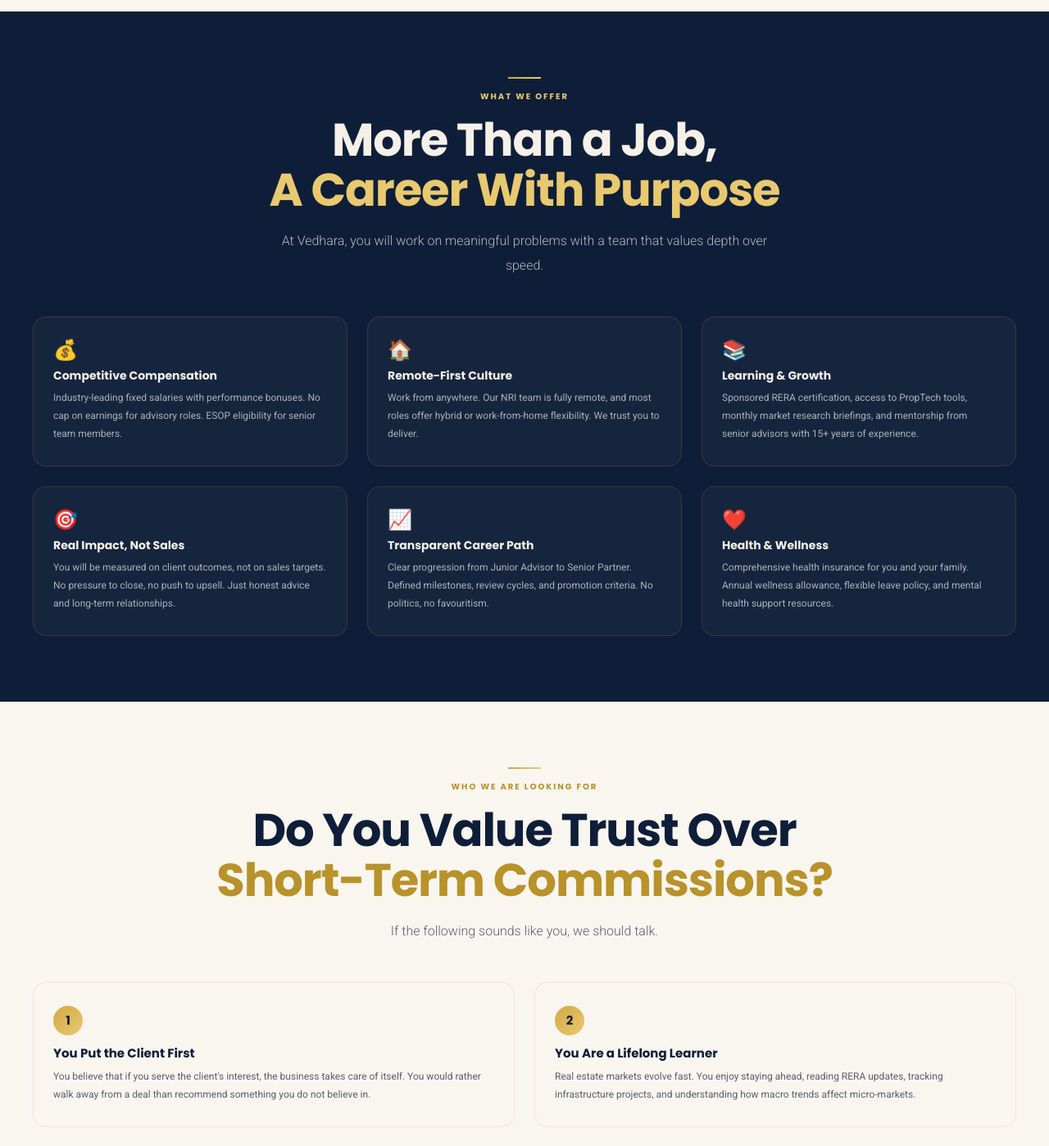
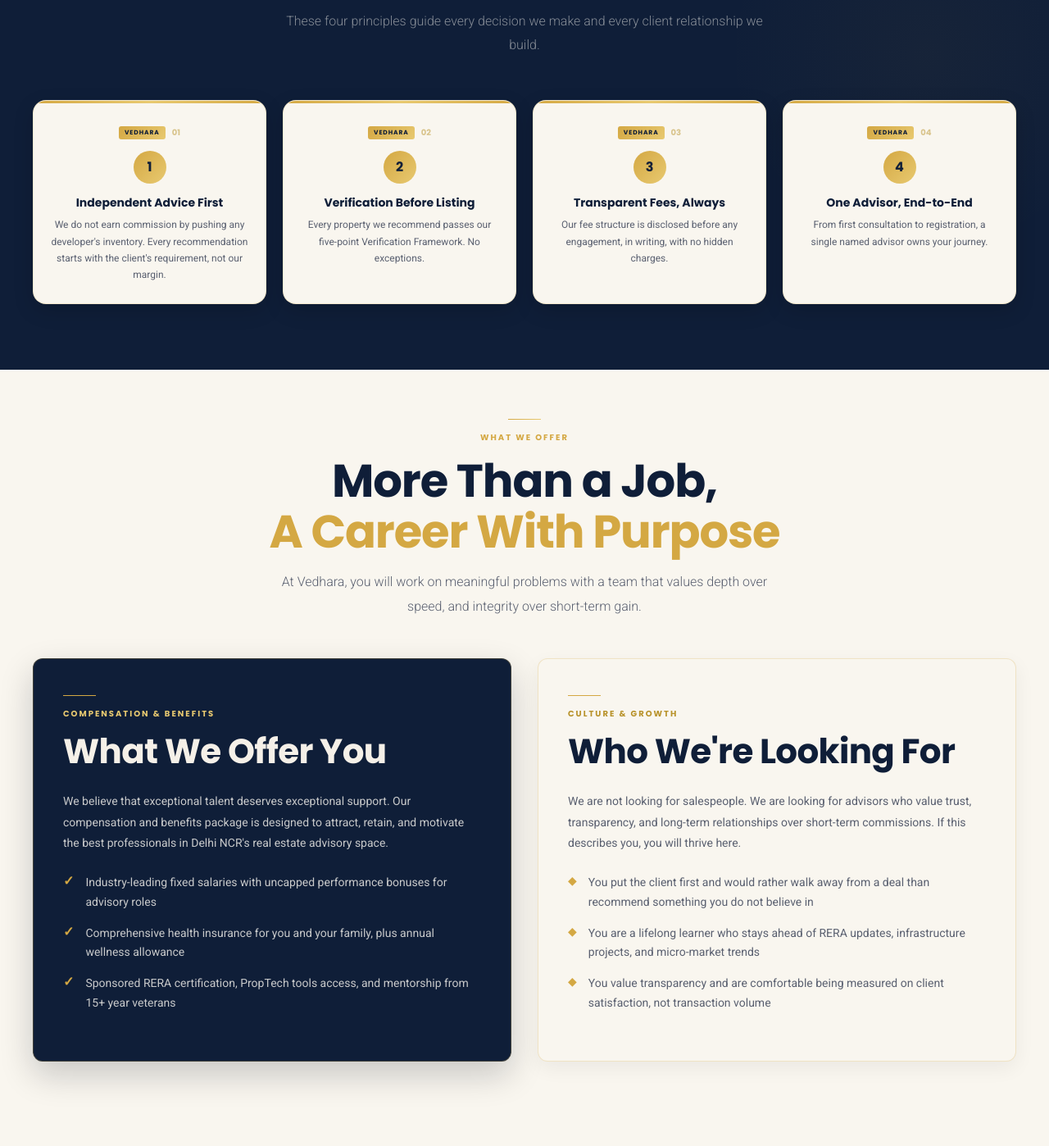
Before and after one commit to mohit1661-ai/Vedhara-Group-Supabase, a Next.js app: page /careers in a window 1280 px wide. Shown: the part 1256-2654 px from the top of the page at 82% size. Built offline with nearby package versions, Linux system fonts and the light colour scheme.

Commit message:
Redesign careers page with vibrant cream cards on navy, navy+cream card pair, #d4a843 gold accents

```diff
--- a/app/careers/page.tsx
+++ b/app/careers/page.tsx
@@ -86,29 +86,53 @@ export default function CareersPage() {
         <div style={{ maxWidth:700,margin:"0 auto" }}>
           <ScrollReveal>
             <span className="v-line" style={{ margin:"0 auto 14px" }} />
-            <p className="eyebrow" style={{ color:"var(--gold-dk)",marginBottom:14 }}>Join Our Team</p>
+            <p className="eyebrow" style={{ color:"#d4a843",marginBottom:14 }}>Join Our Team</p>
             <h2 className="heading-xl" style={{ color:"var(--navy)",marginBottom:16 }}>
-              Work With Purpose,<br /><span style={{ color:"var(--gold-dk)" }}>Advise With Integrity</span>
+              Work With Purpose,<br /><span style={{ color:"#d4a843" }}>Advise With Integrity</span>
             </h2>
+            <p className="body-lg" style={{ color:"var(--slate)",lineHeight:1.8,marginBottom:24 }}>
+              Vedhara Group is building the region&apos;s most trusted independent real estate advisory firm. We are looking for individuals who value transparency, rigour, and long-term client relationships over short-term commissions.
+            </p>
             <p className="body-lg" style={{ color:"var(--slate)",lineHeight:1.8 }}>
-              Vedhara Group is building the region's most trusted independent real estate advisory firm. We are looking for individuals who value transparency, rigour, and long-term client relationships over short-term commissions.
+              If you are ready to build a career defined by trust, expertise, and lasting client relationships, not by sales targets and transaction volume, you will find a home here.
             </p>
           </ScrollReveal>
         </div>
       </div>
 
-      {/* Values */}
-      <section style={{ background:"var(--cream)",padding:"60px 32px" }}>
-        <div style={{ maxWidth:1200,margin:"0 auto" }}>
+      {/* Our Values – Vibrant Cream Cards on Navy */}
+      <section style={{ background:"var(--navy)",padding:"80px 32px",position:"relative",overflow:"hidden" }}>
+        <div style={{ position:"absolute",top:"10%",right:"-8%",width:500,height:500,borderRadius:"50%",background:"radial-gradient(circle,rgba(212,168,67,0.04) 0%,transparent 70%)",pointerEvents:"none" }} />
+        <div style={{ maxWidth:1200,margin:"0 auto",position:"relative",zIndex:1 }}>
+          <ScrollReveal>
+            <div style={{ textAlign:"center",marginBottom:52 }}>
+              <span className="v-line" style={{ margin:"0 auto 14px" }} />
+              <p className="eyebrow" style={{ color:"var(--gold-lt)",marginBottom:14 }}>Our Core Values</p>
+              <h2 className="heading-xl" style={{ color:"var(--light)",marginBottom:16 }}>
+                What We Stand For,<br /><span style={{ color:"var(--gold-lt)" }}>How We Operate</span>
+              </h2>
+              <p className="body-lg" style={{ color:"rgba(252,250,244,0.5)",maxWidth:600,margin:"0 auto" }}>
+                These four principles guide every decision we make and every client relationship we build.
+              </p>
+            </div>
+          </ScrollReveal>
+
           <div style={{ display:"grid",gridTemplateColumns:"repeat(4,1fr)",gap:20 }} className="grid-4">
             {values.map((v,i)=>(
-              <ScrollReveal key={v.title} delay={i*80}>
-                <div style={{ textAlign:"center",padding:"32px 20px",background:"var(--cream)",border:"1px solid rgba(212,168,67,0.15)",borderRadius:16,height:"100%",display:"flex",flexDirection:"column" }}>
-                  <div style={{ width:40,height:40,borderRadius:"50%",background:"linear-gradient(135deg,var(--gold),var(--gold-lt))",display:"flex",alignItems:"center",justifyContent:"center",margin:"0 auto 16px",flexShrink:0 }}>
+              <ScrollReveal key={v.title} delay={i*80} style={{ display:"flex" }}>
+                <div className="hover-lift" style={{ background:"var(--cream)",border:"1px solid rgba(212,168,67,0.2)",borderRadius:16,overflow:"hidden",flex:1,display:"flex",flexDirection:"column",boxShadow:"0 8px 24px rgba(0,0,0,0.15)" }}>
+                  <div style={{ height:3,background:"linear-gradient(90deg,var(--gold),var(--gold-lt),var(--gold))",flexShrink:0 }} />
+                  <div style={{ padding:"28px 20px 24px",flex:1,display:"flex",flexDirection:"column",textAlign:"center" }}>
+                    <div style={{ display:"flex",alignItems:"center",gap:8,justifyContent:"center",marginBottom:14 }}>
+                      <span style={{ fontFamily:"var(--t-head)",fontSize:7.5,fontWeight:700,letterSpacing:"0.12em",textTransform:"uppercase",padding:"2px 7px",background:"linear-gradient(135deg,var(--gold),var(--gold-lt))",color:"var(--navy)",borderRadius:3,flexShrink:0 }}>Vedhara</span>
+                      <span style={{ fontFamily:"var(--t-head)",fontSize:10,fontWeight:700,color:"var(--gold-dk)",opacity:0.5 }}>0{i+1}</span>
+                    </div>
+                    <div style={{ width:40,height:40,borderRadius:"50%",background:"linear-gradient(135deg,var(--gold),var(--gold-lt))",display:"flex",alignItems:"center",justifyContent:"center",margin:"0 auto 14px",flexShrink:0 }}>
                       <span style={{ fontFamily:"var(--t-head)",fontSize:16,fontWeight:700,color:"var(--navy)" }}>{i+1}</span>
                     </div>
                     <h3 style={{ fontFamily:"var(--t-head)",fontSize:14,fontWeight:700,color:"var(--navy)",marginBottom:8,lineHeight:1.3 }}>{v.title}</h3>
                     <p className="body-sm" style={{ color:"var(--slate)",fontSize:12,lineHeight:1.7,flex:1 }}>{v.desc}</p>
+                  </div>
                 </div>
               </ScrollReveal>
             ))}
@@ -116,76 +140,57 @@ export default function CareersPage() {
         </div>
       </section>
 
-      {/* What We Offer – Benefits Section */}
-      <section style={{ background:"var(--navy)",padding:"80px 32px" }}>
+      {/* What We Offer + Who We're Looking For – Navy + Cream Card Pair */}
+      <section style={{ background:"var(--cream)",padding:"60px 32px" }}>
         <div style={{ maxWidth:1200,margin:"0 auto" }}>
           <ScrollReveal>
             <div style={{ textAlign:"center",marginBottom:48 }}>
               <span className="v-line" style={{ margin:"0 auto 14px" }} />
-              <p className="eyebrow" style={{ color:"var(--gold-lt)",marginBottom:14 }}>What We Offer</p>
-              <h2 className="heading-xl" style={{ color:"var(--light)",marginBottom:16 }}>
-                More Than a Job,<br /><span style={{ color:"var(--gold-lt)" }}>A Career With Purpose</span>
+              <p className="eyebrow" style={{ color:"#d4a843",marginBottom:14 }}>What We Offer</p>
+              <h2 className="heading-xl" style={{ color:"var(--navy)",marginBottom:16 }}>
+                More Than a Job,<br /><span style={{ color:"#d4a843" }}>A Career With Purpose</span>
               </h2>
-              <p className="body-lg" style={{ color:"rgba(252,250,244,0.7)",maxWidth:600,margin:"0 auto" }}>
-                At Vedhara, you will work on meaningful problems with a team that values depth over speed.
+              <p className="body-lg" style={{ color:"var(--slate)",maxWidth:620,margin:"0 auto" }}>
+                At Vedhara, you will work on meaningful problems with a team that values depth over speed, and integrity over short-term gain.
               </p>
             </div>
           </ScrollReveal>
-
-          <div style={{ display:"grid",gridTemplateColumns:"repeat(3,1fr)",gap:24 }} className="grid-3">
-            {[
-              { title:"Competitive Compensation", desc:"Industry-leading fixed salaries with performance bonuses. No cap on earnings for advisory roles. ESOP eligibility for senior team members.", icon:"💰" },
-              { title:"Remote-First Culture", desc:"Work from anywhere. Our NRI team is fully remote, and most roles offer hybrid or work-from-home flexibility. We trust you to deliver.", icon:"🏠" },
-              { title:"Learning & Growth", desc:"Sponsored RERA certification, access to PropTech tools, monthly market research briefings, and mentorship from senior advisors with 15+ years of experience.", icon:"📚" },
-              { title:"Real Impact, Not Sales", desc:"You will be measured on client outcomes, not on sales targets. No pressure to close, no push to upsell. Just honest advice and long-term relationships.", icon:"🎯" },
-              { title:"Transparent Career Path", desc:"Clear progression from Junior Advisor to Senior Partner. Defined milestones, review cycles, and promotion criteria. No politics, no favouritism.", icon:"📈" },
-              { title:"Health & Wellness", desc:"Comprehensive health insurance for you and your family. Annual wellness allowance, flexible leave policy, and mental health support resources.", icon:"❤️" },
-            ].map((ben,i)=>(
-              <ScrollReveal key={ben.title} delay={i*60} style={{ display:"flex" }}>
-                <div className="hover-lift" style={{ background:"rgba(255,255,255,0.03)",border:"1px solid rgba(212,168,67,0.15)",borderRadius:16,padding:"28px 24px",flex:1,display:"flex",flexDirection:"column" }}>
-                  <span style={{ fontSize:24,marginBottom:10,lineHeight:1 }}>{ben.icon}</span>
-                  <h3 style={{ fontFamily:"var(--t-head)",fontSize:14,fontWeight:700,color:"var(--light)",marginBottom:8,lineHeight:1.3 }}>{ben.title}</h3>
-                  <p className="body-sm" style={{ color:"rgba(252,250,244,0.65)",fontSize:12,lineHeight:1.8,flex:1 }}>{ben.desc}</p>
+          <div style={{ display:"grid",gridTemplateColumns:"1fr 1fr",gap:32 }} className="grid-2">
+            {/* Compensation & Benefits – Navy */}
+            <ScrollReveal>
+              <div className="gold-frame-card gfc-navy" style={{ padding:"44px 36px",boxShadow:"0 16px 40px rgba(9,15,29,0.2)" }}>
+                <span className="v-line" style={{ background:"var(--gold)" }} />
+                <p className="eyebrow" style={{ color:"var(--gold-lt)",marginBottom:14 }}>Compensation &amp; Benefits</p>
+                <h2 className="heading-lg" style={{ color:"var(--light)",marginBottom:24 }}>What We Offer You</h2>
+                <p className="body-md" style={{ color:"rgba(252,250,244,0.78)",lineHeight:1.8,marginBottom:24 }}>
+                  We believe that exceptional talent deserves exceptional support. Our compensation and benefits package is designed to attract, retain, and motivate the best professionals in Delhi NCR&apos;s real estate advisory space.
+                </p>
+                {["Industry-leading fixed salaries with uncapped performance bonuses for advisory roles","Comprehensive health insurance for you and your family, plus annual wellness allowance","Sponsored RERA certification, PropTech tools access, and mentorship from 15+ year veterans"].map(item=>(
+                  <div key={item} style={{ display:"flex",gap:14,marginBottom:14,alignItems:"flex-start" }}>
+                    <span style={{ color:"var(--gold)",flexShrink:0,marginTop:2,fontSize:16,fontWeight:700,lineHeight:1 }}>✓</span>
+                    <span className="body-md" style={{ color:"rgba(252,250,244,0.78)",lineHeight:1.7 }}>{item}</span>
                   </div>
-              </ScrollReveal>
                 ))}
-          </div>
-        </div>
-      </section>
-
-      {/* Who We're Looking For */}
-      <section style={{ background:"var(--cream)",padding:"80px 32px" }}>
-        <div style={{ maxWidth:1200,margin:"0 auto" }}>
-          <ScrollReveal>
-            <div style={{ textAlign:"center",marginBottom:48 }}>
-              <span className="v-line" style={{ margin:"0 auto 14px" }} />
-              <p className="eyebrow" style={{ color:"var(--gold-dk)",marginBottom:14 }}>Who We Are Looking For</p>
-              <h2 className="heading-xl" style={{ color:"var(--navy)",marginBottom:16 }}>
-                Do You Value Trust Over<br /><span style={{ color:"var(--gold-dk)" }}>Short-Term Commissions?</span>
-              </h2>
-              <p className="body-lg" style={{ color:"var(--slate)",maxWidth:600,margin:"0 auto" }}>
-                If the following sounds like you, we should talk.
-              </p>
               </div>
             </ScrollReveal>
 
-          <div style={{ display:"grid",gridTemplateColumns:"repeat(2,1fr)",gap:24 }} className="grid-2">
-            {[
-              { title:"You Put the Client First", desc:"You believe that if you serve the client's interest, the business takes care of itself. You would rather walk away from a deal than recommend something you do not believe in." },
-              { title:"You Are a Lifelong Learner", desc:"Real estate markets evolve fast. You enjoy staying ahead, reading RERA updates, tracking infrastructure projects, and understanding how macro trends affect micro-markets." },
-              { title:"You Value Transparency", desc:"You believe in clear communication, written fee disclosures, and no hidden agenda. You are comfortable being measured on client satisfaction, not transaction volume." },
-              { title:"You Think Long Term", desc:"You see this as a career, not a stopgap. You want to build deep client relationships that span decades and transactions, not just a one-time sale." },
-            ].map((trait,i)=>(
-              <ScrollReveal key={trait.title} delay={i*80} style={{ display:"flex" }}>
-                <div className="gfc-cream" style={{ background:"var(--cream)",border:"1px solid rgba(212,168,67,0.2)",borderRadius:16,padding:"28px 24px",flex:1,display:"flex",flexDirection:"column" }}>
-                  <div style={{ width:36,height:36,borderRadius:"50%",background:"linear-gradient(135deg,var(--gold),var(--gold-lt))",display:"flex",alignItems:"center",justifyContent:"center",marginBottom:12,flexShrink:0 }}>
-                    <span style={{ fontFamily:"var(--t-head)",fontSize:15,fontWeight:700,color:"var(--navy)" }}>{i+1}</span>
+            {/* Culture & Growth – Cream */}
+            <ScrollReveal delay={120} direction="right">
+              <div className="gold-frame-card gfc-cream" style={{ padding:"44px 36px",boxShadow:"0 8px 24px rgba(9,15,29,0.06)" }}>
+                <span className="v-line" style={{ background:"var(--gold)" }} />
+                <p className="eyebrow" style={{ color:"var(--gold-dk)",marginBottom:14 }}>Culture &amp; Growth</p>
+                <h2 className="heading-lg" style={{ color:"var(--navy)",marginBottom:24 }}>Who We&apos;re Looking For</h2>
+                <p className="body-md" style={{ color:"var(--slate)",lineHeight:1.8,marginBottom:24 }}>
+                  We are not looking for salespeople. We are looking for advisors who value trust, transparency, and long-term relationships over short-term commissions. If this describes you, you will thrive here.
+                </p>
+                {["You put the client first and would rather walk away from a deal than recommend something you do not believe in","You are a lifelong learner who stays ahead of RERA updates, infrastructure projects, and micro-market trends","You value transparency and are comfortable being measured on client satisfaction, not transaction volume"].map(item=>(
+                  <div key={item} style={{ display:"flex",gap:14,marginBottom:14,alignItems:"flex-start" }}>
+                    <span style={{ color:"var(--gold)",flexShrink:0,marginTop:2,fontSize:14,lineHeight:1 }}>◆</span>
+                    <span className="body-md" style={{ color:"var(--slate)",lineHeight:1.7 }}>{item}</span>
                   </div>
-                  <h3 style={{ fontFamily:"var(--t-head)",fontSize:15,fontWeight:700,color:"var(--navy)",marginBottom:8,lineHeight:1.3 }}>{trait.title}</h3>
-                  <p className="body-sm" style={{ color:"var(--slate)",fontSize:12,lineHeight:1.8,flex:1 }}>{trait.desc}</p>
+                ))}
               </div>
             </ScrollReveal>
-            ))}
           </div>
         </div>
       </section>
@@ -196,9 +201,9 @@ export default function CareersPage() {
           <ScrollReveal>
             <div style={{ marginBottom:48,textAlign:"center" }}>
               <span className="v-line" style={{ margin:"0 auto 14px" }} />
-              <p className="eyebrow" style={{ color:"var(--gold-dk)",marginBottom:14 }}>Open Positions</p>
+              <p className="eyebrow" style={{ color:"#d4a843",marginBottom:14 }}>Open Positions</p>
               <h2 className="heading-xl" style={{ color:"var(--navy)",marginBottom:16 }}>
-                Join the<span style={{ color:"var(--gold-dk)" }}> Team</span>
+                Join the<span style={{ color:"#d4a843" }}> Team</span>
               </h2>
               <p className="body-lg" style={{ color:"var(--slate)",maxWidth:560,margin:"0 auto" }}>
                 If you see a role that fits, send your CV and a brief note on why Vedhara, and we will get back to you within a week.
```
Lines whose indentation alone changed are shown as unchanged.
